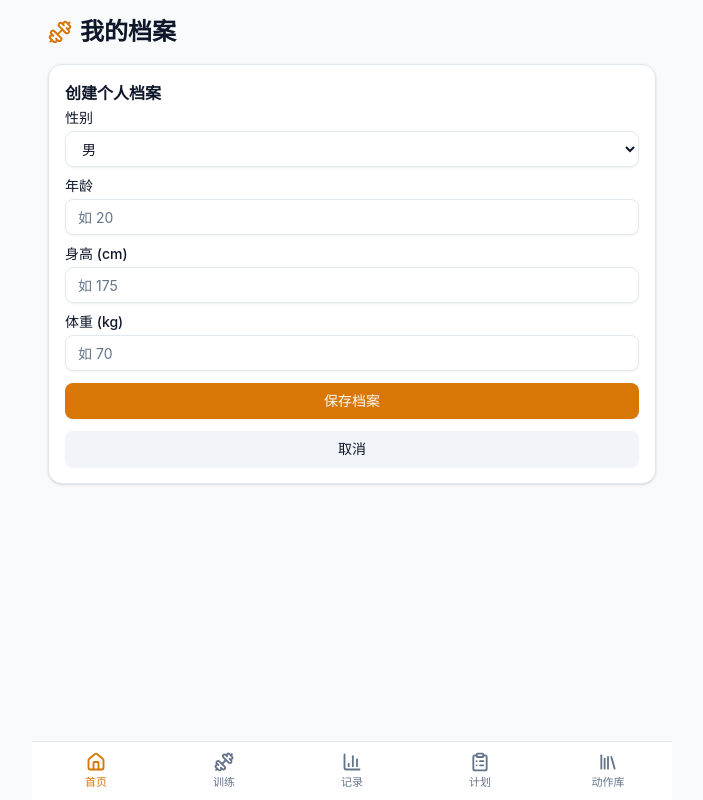
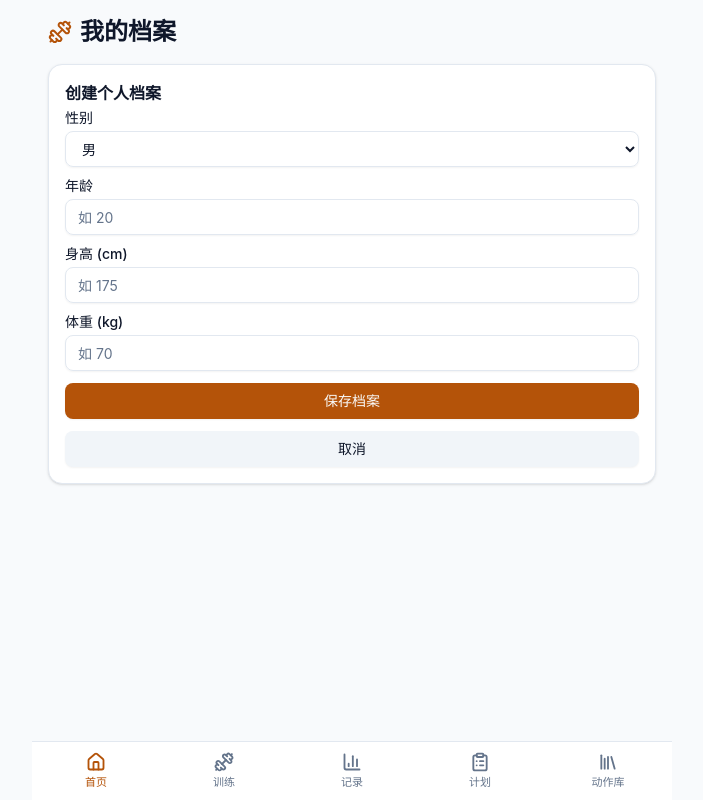
Before and after one commit to Huang-1226/fitness-app, a React (Vite) app: page /#/ in a window 1280 px wide. Shown: the whole page, without its empty margins (288-991 px from the left). Built offline with nearby package versions, Linux system fonts and the light colour scheme.

Commit message:
style: 浅色主题令牌升级至 AA 对比度（amber-700/red-600/green-700），同步 DESIGN.md

```diff
--- a/src/index.css
+++ b/src/index.css
@@ -8,7 +8,7 @@
   --foreground: #0f172a;
   --card: #ffffff;
   --card-foreground: #0f172a;
-  --primary: #d97706;
+  --primary: #b45309;
   --primary-foreground: #fafaf9;
   --secondary: #f1f5f9;
   --secondary-foreground: #0f172a;
@@ -16,13 +16,13 @@
   --muted-foreground: #64748b;
   --accent: #f1f5f9;
   --accent-foreground: #0f172a;
-  --destructive: #ef4444;
+  --destructive: #dc2626;
   --destructive-foreground: #fafaf9;
   --border: #e2e8f0;
   --input: #e2e8f0;
-  --ring: #d97706;
-  --success: #10b981;
-  --warning: #d97706;
+  --ring: #b45309;
+  --success: #15803d;
+  --warning: #b45309;
   --radius: 0.625rem;
 }
 
```
Also changed, not shown: 1 other file (tests, documents, lock files or other folders).
